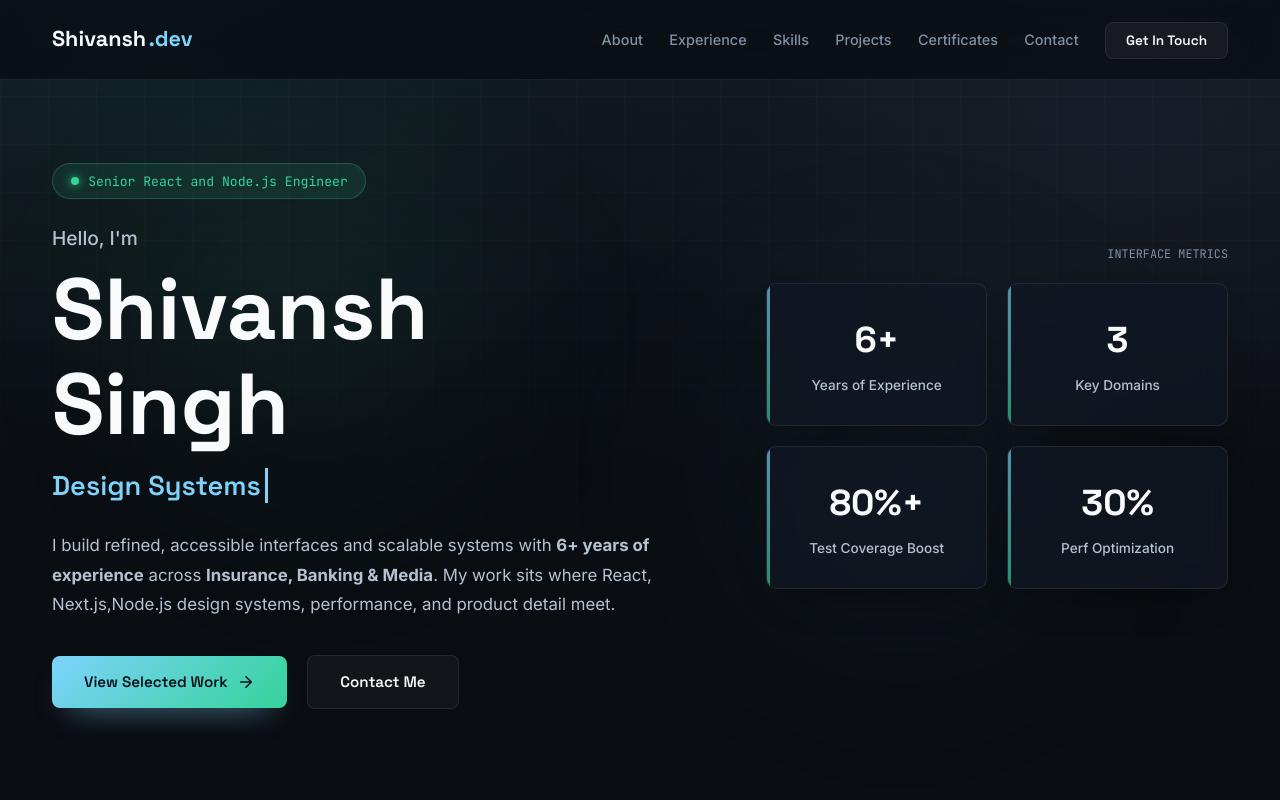
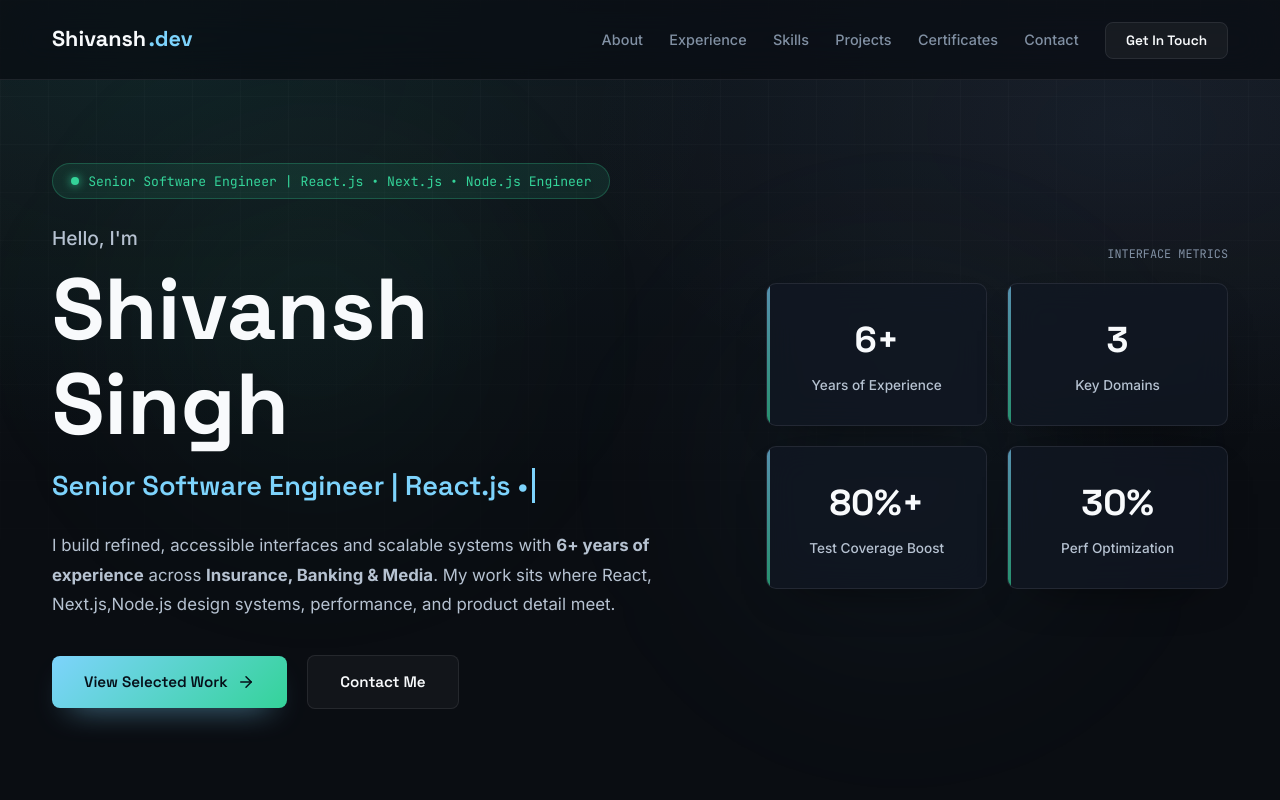
Before and after one commit to shivanssh/shivanshsingh.dev, a Next.js app: page / in a window 1280 px wide. Shown: the top 800 px of the page. Built offline with nearby package versions, Linux system fonts and the light colour scheme.

Commit message:
VIKI-Feature: Update localization -3

```diff
--- a/app/layout.js
+++ b/app/layout.js
@@ -1,11 +1,12 @@
 import "./globals.css";
 
 export const metadata = {
-  title: "Shivansh Singh | Senior React and Node.js Engineer",
+  title:
+    "Shivansh Singh | Senior Software Engineer | React.js • Next.js • Node.js",
   description:
-    "Senior React and Node.js Engineer with 6+ years of experience specializing in React.js, Next.js, Node.js, responsive interfaces, and scalable frontend systems.",
+    "Senior Software Engineer | React.js • Next.js • Node.js with 6+ years of experience specializing in React.js, Next.js, Node.js, responsive interfaces, and scalable frontend systems.",
   keywords: [
-    "React and Node.js Developer",
+    "Software Engineer | React.js • Next.js • Node.js",
     "Shivansh Singh",
     "React.js Developer",
     "Next.js Developer",
@@ -13,8 +14,9 @@ export const metadata = {
   ],
   authors: [{ name: "Shivansh Singh" }],
   openGraph: {
-    title: "Shivansh Singh | Senior React and Node.js Engineer",
-    description: "Senior React and Node.js Engineer",
+    title:
+      "Shivansh Singh | Senior Software Engineer | React.js • Next.js • Node.js",
+    description: "Senior Software Engineer | React.js • Next.js • Node.js",
     url: "https://shivansh-singh.dev",
     siteName: "Shivansh Singh Portfolio",
     locale: "en_IN",
--- a/components/About.js
+++ b/components/About.js
@@ -30,7 +30,7 @@ export default function About({ personalInfo, education }) {
                 </svg>
               </div>
               <h3 className={styles.cardTitle}>
-                Senior React and Node.js Engineer
+                Senior Software Engineer | React.js • Next.js • Node.js
               </h3>
               <p className={styles.cardDesc}>{personalInfo.profileBio}</p>
             </div>
--- a/components/Hero.js
+++ b/components/Hero.js
@@ -5,7 +5,7 @@ import styles from "./Hero.module.css";
 
 export default function Hero({ personalInfo }) {
   const titles = [
-    "Senior React and Node.js Engineer",
+    "Senior Software Engineer | React.js • Next.js • Node.js",
     "Design Systems & Component Architecture",
     "React.js / Next.js / Node.js Specialist @ Deloitte",
     "Accessible, High-Performance Interfaces",
@@ -51,7 +51,9 @@ export default function Hero({ personalInfo }) {
         <div>
           <div className={styles.badge}>
             <span className={styles.pulseDot}></span>
-            <span>Senior React and Node.js Engineer</span>
+            <span>
+              Senior Software Engineer | React.js • Next.js • Node.js Engineer
+            </span>
           </div>
 
           <p className={styles.greeting}>Hello, I'm</p>
--- a/data/resume.js
+++ b/data/resume.js
@@ -1,14 +1,14 @@
 export const resumeData = {
   personalInfo: {
     name: "Shivansh Singh",
-    title: "Senior React and Node.js Engineer",
+    title: "Senior Software Engineer | React.js • Next.js • Node.js",
     subtitle: "React.js | Next.js | Node.js",
     email: "kaushik.shivansh.dev@gmail.com",
     location: "Mumbai, India",
     linkedin: "https://linkedin.com/in/shivansh-singh",
     github: "https://github.com",
     profileBio:
-      "Senior React and Node.js Engineer with 6+ years of experience building scalable, high-performance web applications using React.js, Next.js, and Node.js in insurance, banking, and media domains. Skilled in responsive interfaces, RESTful APIs, authentication/SSO solutions, and design-system-minded frontend development. Experienced in TDD, Agile delivery, DevOps workflows, and AI-assisted development tools including Amazon Q and GitHub Copilot.",
+      "Senior Software Engineer | React.js • Next.js • Node.js, with 6+ years of experience building scalable, high-performance web applications using React.js, Next.js, and Node.js in insurance, banking, and media domains. Skilled in responsive interfaces, RESTful APIs, authentication/SSO solutions, and design-system-minded frontend development. Experienced in TDD, Agile delivery, DevOps workflows, and AI-assisted development tools including Amazon Q and GitHub Copilot.",
     stats: [
       { label: "Years of Experience", value: "6+" },
       { label: "Key Domains", value: "3" }, // Insurance, Banking, Media
```
Also changed, not shown: 1 other file (tests, documents, lock files or other folders).
